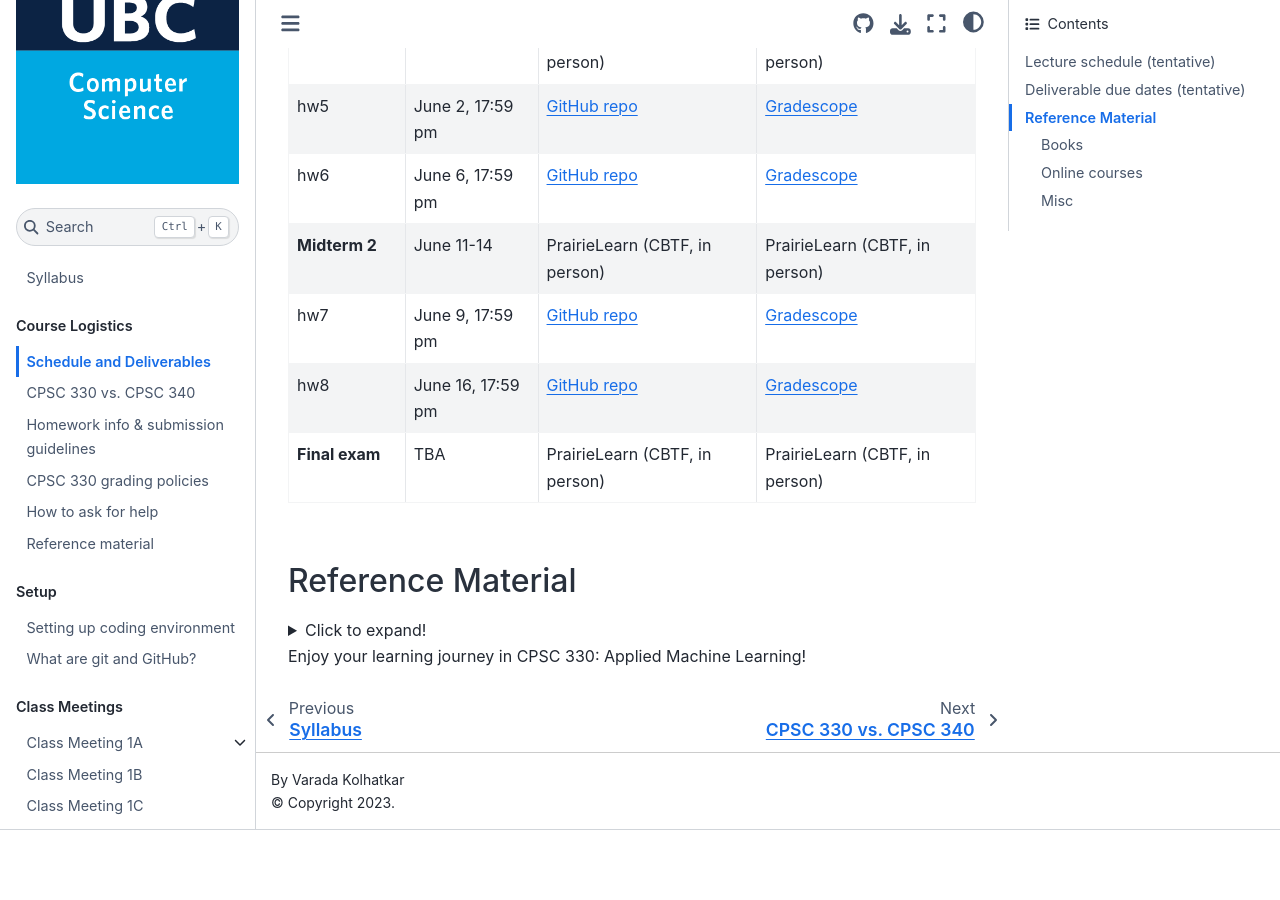
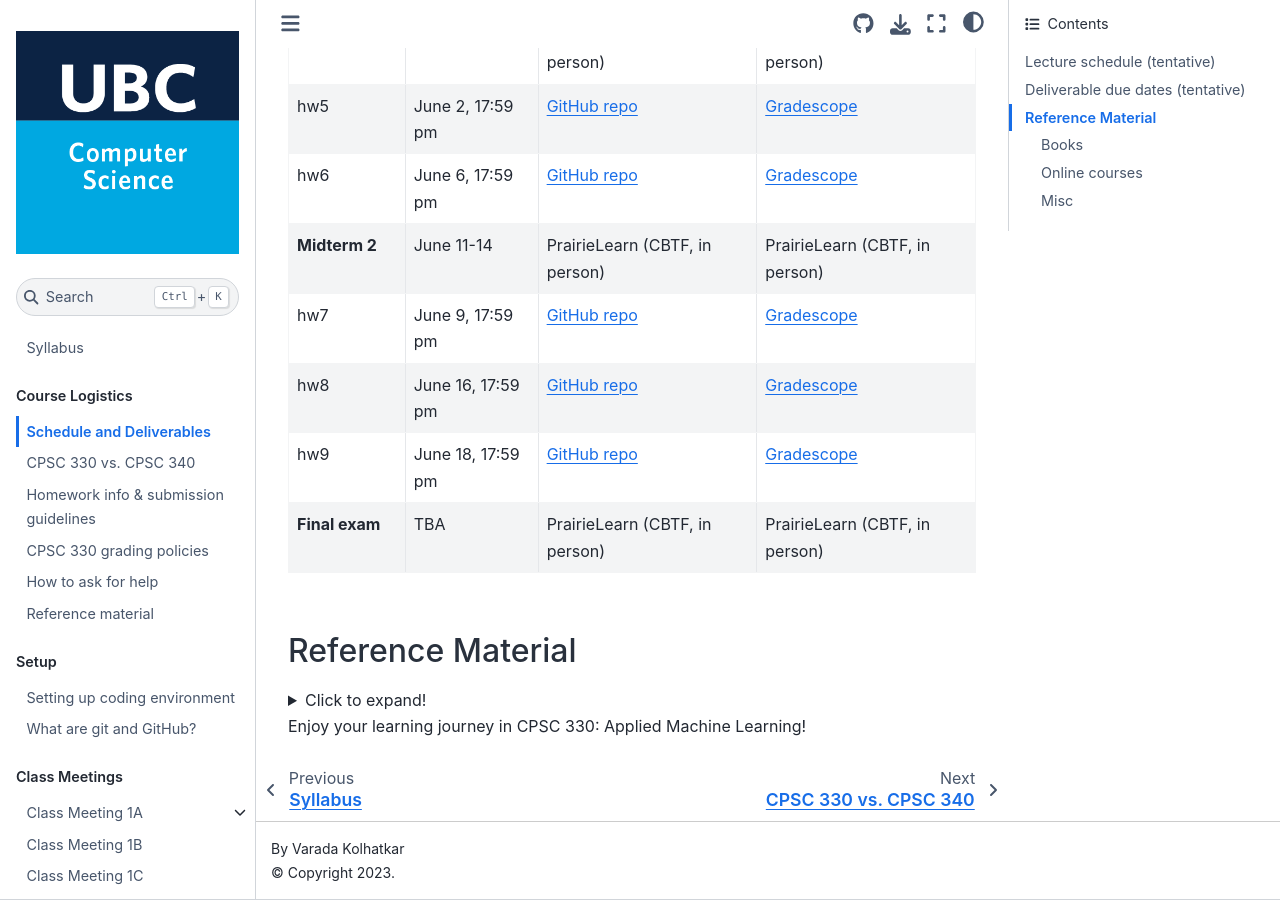
Before and after one commit to zongxili/cpsc330-2025S1, a Jupyter Book: the page built from docs/schedule.md, in a window 1280 px wide and 900 px high, scrolled down 4340 px. Built offline with Jupyter Book 1.0.4 settings and Sphinx 7.4.7 and the Sphinx Book theme 1.1.4, drawn with Linux system fonts in a browser that asks for light colours; pages that are not in the unit, such as notebooks, are missing from menus; comment, search, counter and statistics services are not loaded; before the commit the page ends 5170 px from its top, so only the background shows below that; some of the changed lines change nothing that is shown; some of the changed text lies outside the part shown.

Commit message:
update the schedule

```diff
--- a/docs/schedule.md
+++ b/docs/schedule.md
@@ -41,23 +41,23 @@
 
 - Mon May 12: Intro & Lecture 1
 - Wed May 14: Lectures 2
-- Fri May 16: Lectures 3 & 4 _hw1_
-- Mon May 19: **Holiday** _hw2_
+- Fri May 16: Lectures 3 & 4
+- Mon May 19: **Holiday**
 - Wed May 21: Lectures 5 & 6
-- Fri May 23: Lectures 7 & 8 _hw3_
-- Mon May 26: Lectures 9 & 10 _hw4_
+- Fri May 23: Lectures 7 & 8
+- Mon May 26: Lectures 9 & 10
 - Wed May 28: Review
 	- Midterm 1 May 28-31
 - Fri May 30: Lectures 11
-- Mon June 2: Lectures 12 _hw5_
+- Mon June 2: Lectures 12
 - Wed June 4: Lectures 13
-- Fri June 6: Lectures 14 & 15 _hw6_
-- Mon June 9: Lectures 16 & 17 _hw7_
+- Fri June 6: Lectures 14 & 15
+- Mon June 9: Lectures 16 & 17
 - Wed June 11: Review
 	- Midterm 2 June 11-14
 - Fri June 13: Lectures 18 & 19
-- Mon June 16: Lectures 20 & 21 _hw8_
-- Wed June 18: Lectures 22 & 23 _hw9_
+- Mon June 16: Lectures 20 & 21
+- Wed June 18: Lectures 22 & 23
 
 ## Deliverable due dates (tentative)
 Usually the homework assignments will be due on Mondays and will be released on Tuesdays (the links below will lead to a "page not found" if the assignment has not been published yet).
@@ -77,6 +77,7 @@
 | **Midterm 2**  | June 11-14        | PrairieLearn (CBTF, in person)                                                           | PrairieLearn (CBTF, in person)                                                           |
 | hw7            | June 9, 17:59 pm | [GitHub repo](https://github.com/new?template_name=hw7&template_owner=ubc-cpsc330)       | [Gradescope](https://www.gradescope.ca/courses/27876)                                    |
 | hw8            | June 16, 17:59 pm | [GitHub repo](https://github.com/new?template_name=hw8&template_owner=ubc-cpsc330)       | [Gradescope](https://www.gradescope.ca/courses/27876)                                    |
+| hw9           | June 18, 17:59 pm | [GitHub repo](https://github.com/new?template_name=hw8&template_owner=ubc-cpsc330)       | [Gradescope](https://www.gradescope.ca/courses/27876)                                    |
 | **Final exam** | TBA              | PrairieLearn (CBTF, in person)                                                           | PrairieLearn (CBTF, in person)                                                           |
 
 ## Reference Material
```
